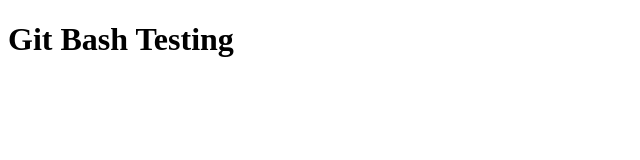
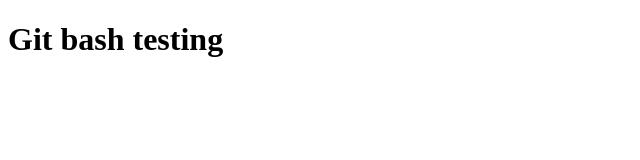
Before and after one commit to KR01N2-K41/git-bash-trail, a plain HTML site: page index.html in a window 1280 px wide. Shown: the whole page, without its empty margins (0-640 px from the left). Drawn offline with Linux system fonts and the light colour scheme.

Commit message:
Updated the title text

```diff
--- a/index.html
+++ b/index.html
@@ -7,6 +7,6 @@
     <title>Document</title>
 </head>
 <body>
-    <h1>Git Bash Testing</h1>
+    <h1>Git bash testing</h1>
 </body>
 </html>
```
